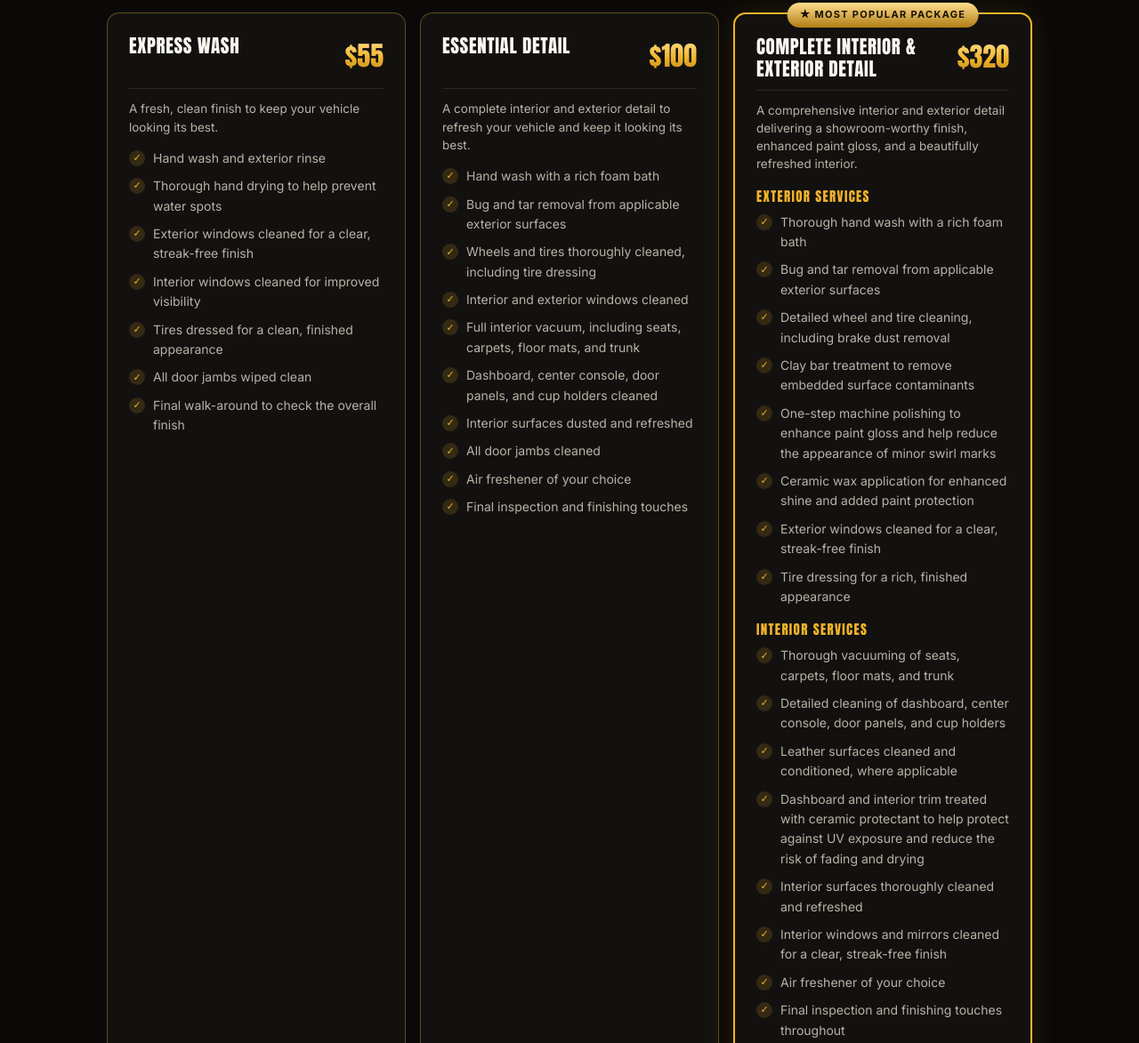
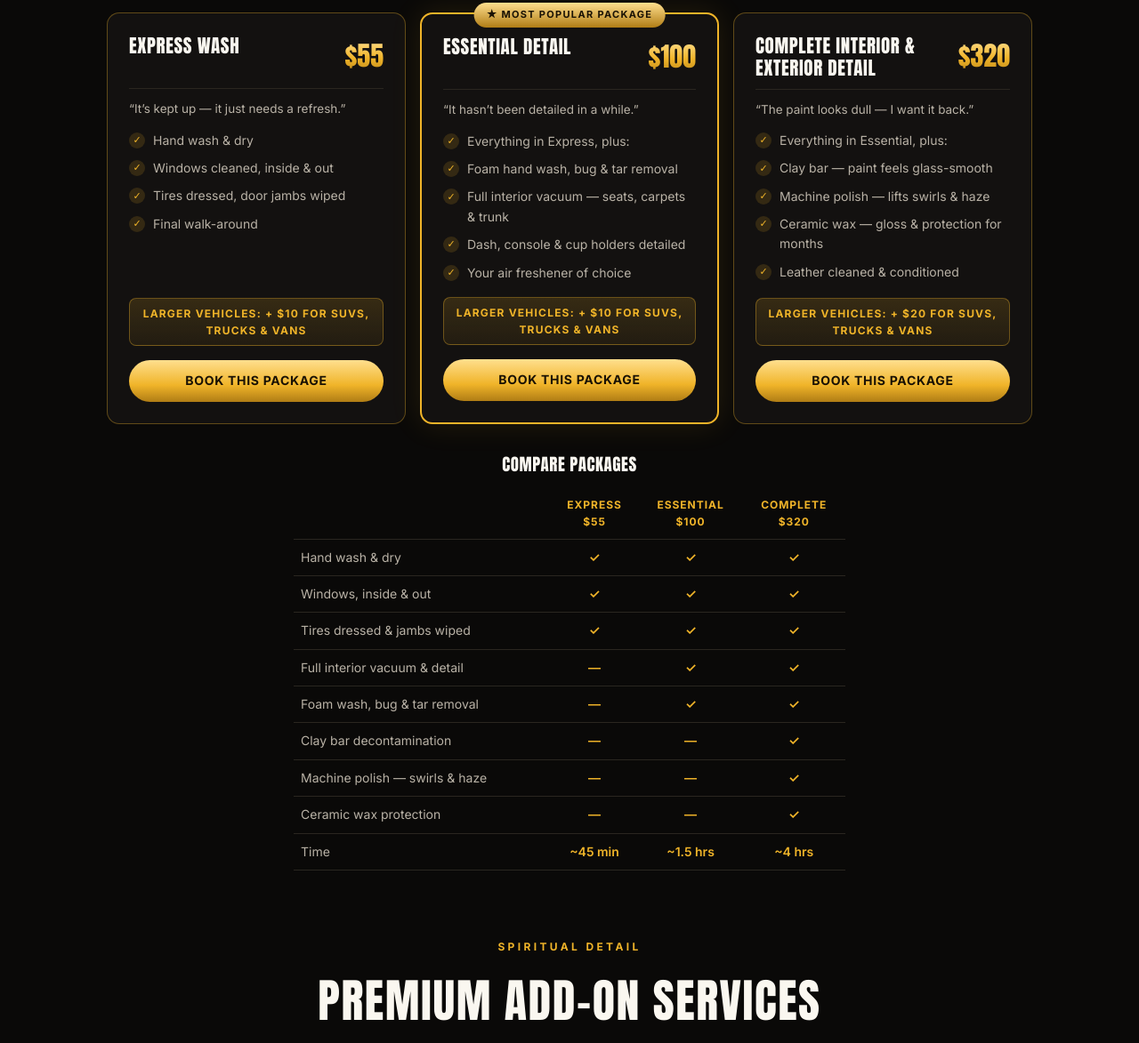
Before and after one commit to nick032021-ui/Spiritual-detail-website, a plain HTML site: page index.html in a window 1280 px wide. Shown: the part 998-2171 px from the top of the page at 89% size. Drawn offline with Linux system fonts and the light colour scheme; no server answers.

Commit message:
Rewrite package descriptions: short quote-led blurbs, 4-5 bullets, Most Popular on Essential, add Compare packages table; prices unchanged

```diff
--- a/index.html
+++ b/index.html
@@ -103,6 +103,16 @@ section{padding:76px 0}
 .card ul li::before{content:"✓";flex:none;width:18px;height:18px;border-radius:50%;background:rgba(240,180,41,.15);color:var(--gold);font-size:11px;display:flex;align-items:center;justify-content:center;margin-top:2px}
 .surcharge{margin-top:16px;background:linear-gradient(180deg,rgba(240,180,41,.16),rgba(240,180,41,.07));border:1px solid var(--gold-line);color:var(--gold);font-size:12px;font-weight:700;letter-spacing:.1em;text-transform:uppercase;text-align:center;padding:7px;border-radius:8px}
 .card .btn{margin-top:16px;text-align:center}
+
+/* compare table */
+.compare{margin-top:30px}
+.compare h3{text-align:center;font-size:19px;margin-bottom:12px}
+.compare table{width:100%;max-width:620px;margin:0 auto;border-collapse:collapse;font-size:14px}
+.compare th,.compare td{padding:9px 8px;border-bottom:1px solid var(--line);text-align:center}
+.compare td:first-child,.compare th:first-child{text-align:left;color:var(--fog)}
+.compare th{color:var(--gold);font-size:12px;letter-spacing:.08em;text-transform:uppercase}
+.compare td{color:var(--gold);font-weight:600}
+.compare td:first-child{font-weight:400}
 
 /* add-ons */
 .addons{display:grid;grid-template-columns:repeat(auto-fit,minmax(170px,1fr));gap:12px}
@@ -292,6 +302,21 @@ footer{border-top:1px solid var(--gold-line);padding:44px 0 34px;text-align:cent
       <p>Every package is done by hand, with premium products and prayer-level patience.</p>
     </div>
     <div class="services" id="svcCards"></div>
+    <div class="compare">
+      <h3>Compare packages</h3>
+      <table>
+        <tr><th></th><th>Express<br>$55</th><th>Essential<br>$100</th><th>Complete<br>$320</th></tr>
+        <tr><td>Hand wash &amp; dry</td><td>✓</td><td>✓</td><td>✓</td></tr>
+        <tr><td>Windows, inside &amp; out</td><td>✓</td><td>✓</td><td>✓</td></tr>
+        <tr><td>Tires dressed &amp; jambs wiped</td><td>✓</td><td>✓</td><td>✓</td></tr>
+        <tr><td>Full interior vacuum &amp; detail</td><td>—</td><td>✓</td><td>✓</td></tr>
+        <tr><td>Foam wash, bug &amp; tar removal</td><td>—</td><td>✓</td><td>✓</td></tr>
+        <tr><td>Clay bar decontamination</td><td>—</td><td>—</td><td>✓</td></tr>
+        <tr><td>Machine polish — swirls &amp; haze</td><td>—</td><td>—</td><td>✓</td></tr>
+        <tr><td>Ceramic wax protection</td><td>—</td><td>—</td><td>✓</td></tr>
+        <tr><td>Time</td><td>~45 min</td><td>~1.5 hrs</td><td>~4 hrs</td></tr>
+      </table>
+    </div>
   </div>
 </section>
 
@@ -473,50 +498,28 @@ footer{border-top:1px solid var(--gold-line);padding:44px 0 34px;text-align:cent
 /* ================= config ================= */
 const SERVICES=[
   {id:'express',name:'Express Wash',price:55,sur:10,dur:'~45 min',
-   blurb:'A fresh, clean finish to keep your vehicle looking its best.',
+   blurb:"“It’s kept up — it just needs a refresh.”",
    feats:[
-     'Hand wash and exterior rinse',
-     'Thorough hand drying to help prevent water spots',
-     'Exterior windows cleaned for a clear, streak-free finish',
-     'Interior windows cleaned for improved visibility',
-     'Tires dressed for a clean, finished appearance',
-     'All door jambs wiped clean',
-     'Final walk-around to check the overall finish']},
-  {id:'essential',name:'Essential Detail',price:100,sur:10,dur:'~1.5 hrs',
-   blurb:'A complete interior and exterior detail to refresh your vehicle and keep it looking its best.',
+     'Hand wash & dry',
+     'Windows cleaned, inside & out',
+     'Tires dressed, door jambs wiped',
+     'Final walk-around']},
+  {id:'essential',name:'Essential Detail',price:100,sur:10,dur:'~1.5 hrs',popular:true,
+   blurb:"“It hasn’t been detailed in a while.”",
    feats:[
-     'Hand wash with a rich foam bath',
-     'Bug and tar removal from applicable exterior surfaces',
-     'Wheels and tires thoroughly cleaned, including tire dressing',
-     'Interior and exterior windows cleaned',
-     'Full interior vacuum, including seats, carpets, floor mats, and trunk',
-     'Dashboard, center console, door panels, and cup holders cleaned',
-     'Interior surfaces dusted and refreshed',
-     'All door jambs cleaned',
-     'Air freshener of your choice',
-     'Final inspection and finishing touches']},
-  {id:'complete',name:'Complete Interior & Exterior Detail',price:320,sur:20,dur:'~4 hrs',popular:true,includes:['ceramic','claybar'],
-   blurb:'A comprehensive interior and exterior detail delivering a showroom-worthy finish, enhanced paint gloss, and a beautifully refreshed interior.',
-   groups:[
-     {title:'Exterior Services',items:[
-       'Thorough hand wash with a rich foam bath',
-       'Bug and tar removal from applicable exterior surfaces',
-       'Detailed wheel and tire cleaning, including brake dust removal',
-       'Clay bar treatment to remove embedded surface contaminants',
-       'One-step machine polishing to enhance paint gloss and help reduce the appearance of minor swirl marks',
-       'Ceramic wax application for enhanced shine and added paint protection',
-       'Exterior windows cleaned for a clear, streak-free finish',
-       'Tire dressing for a rich, finished appearance']},
-     {title:'Interior Services',items:[
-       'Thorough vacuuming of seats, carpets, floor mats, and trunk',
-       'Detailed cleaning of dashboard, center console, door panels, and cup holders',
-       'Leather surfaces cleaned and conditioned, where applicable',
-       'Dashboard and interior trim treated with ceramic protectant to help protect against UV exposure and reduce the risk of fading and drying',
-       'Interior surfaces thoroughly cleaned and refreshed',
-       'Interior windows and mirrors cleaned for a clear, streak-free finish',
-       'Air freshener of your choice',
-       'Final inspection and finishing touches throughout']}],
-   feats:[]},
+     'Everything in Express, plus:',
+     'Foam hand wash, bug & tar removal',
+     'Full interior vacuum — seats, carpets & trunk',
+     'Dash, console & cup holders detailed',
+     'Your air freshener of choice']},
+  {id:'complete',name:'Complete Interior & Exterior Detail',price:320,sur:20,dur:'~4 hrs',includes:['ceramic','claybar'],
+   blurb:"“The paint looks dull — I want it back.”",
+   feats:[
+     'Everything in Essential, plus:',
+     'Clay bar — paint feels glass-smooth',
+     'Machine polish — lifts swirls & haze',
+     'Ceramic wax — gloss & protection for months',
+     'Leather cleaned & conditioned']},
 ];
 const ADDONS=[
   {id:'ceramic',name:'Ceramic Wax',price:25,desc:'Ceramic-infused wax sealant hand applied for a deep gloss and months of hydrophobic paint protection.'},
```
